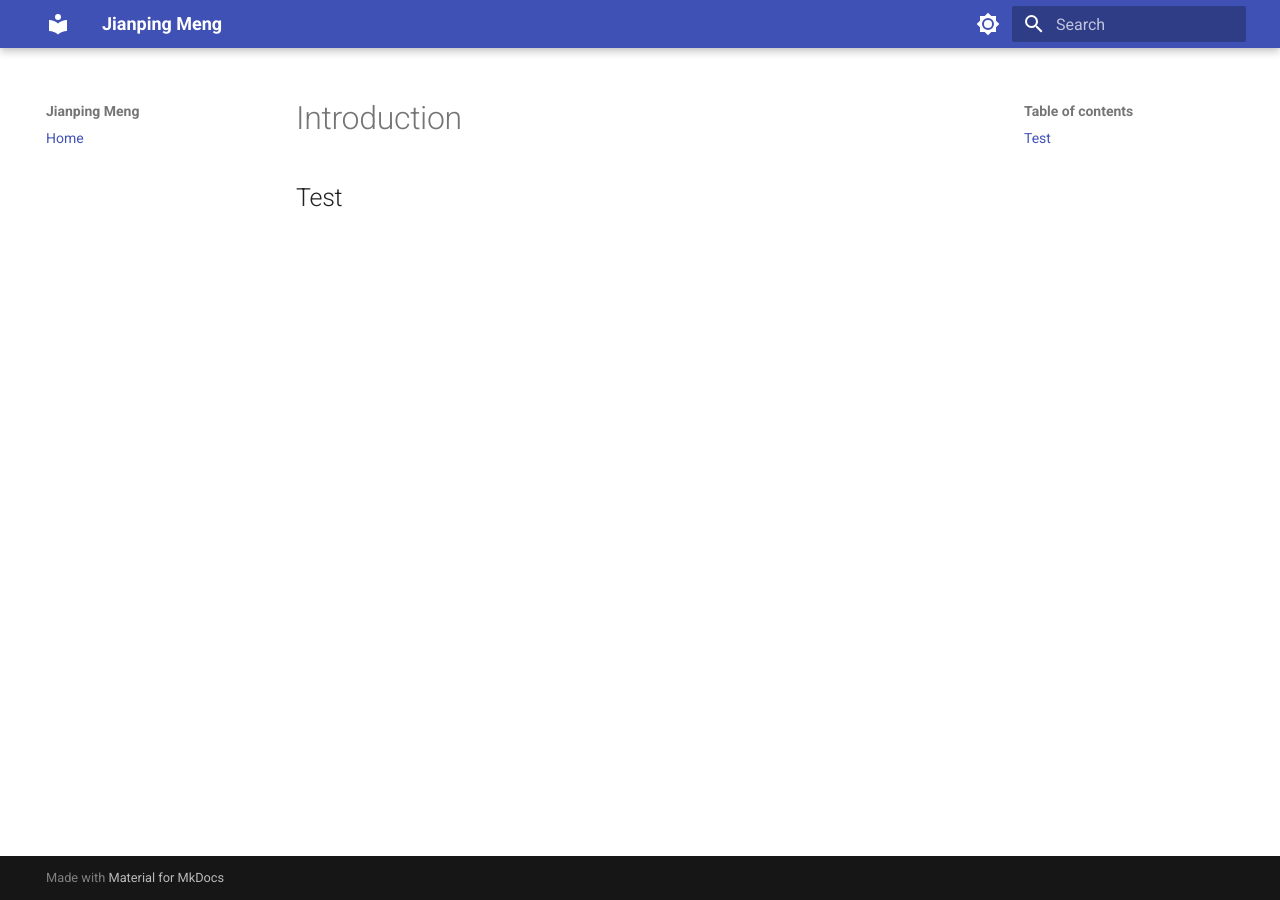
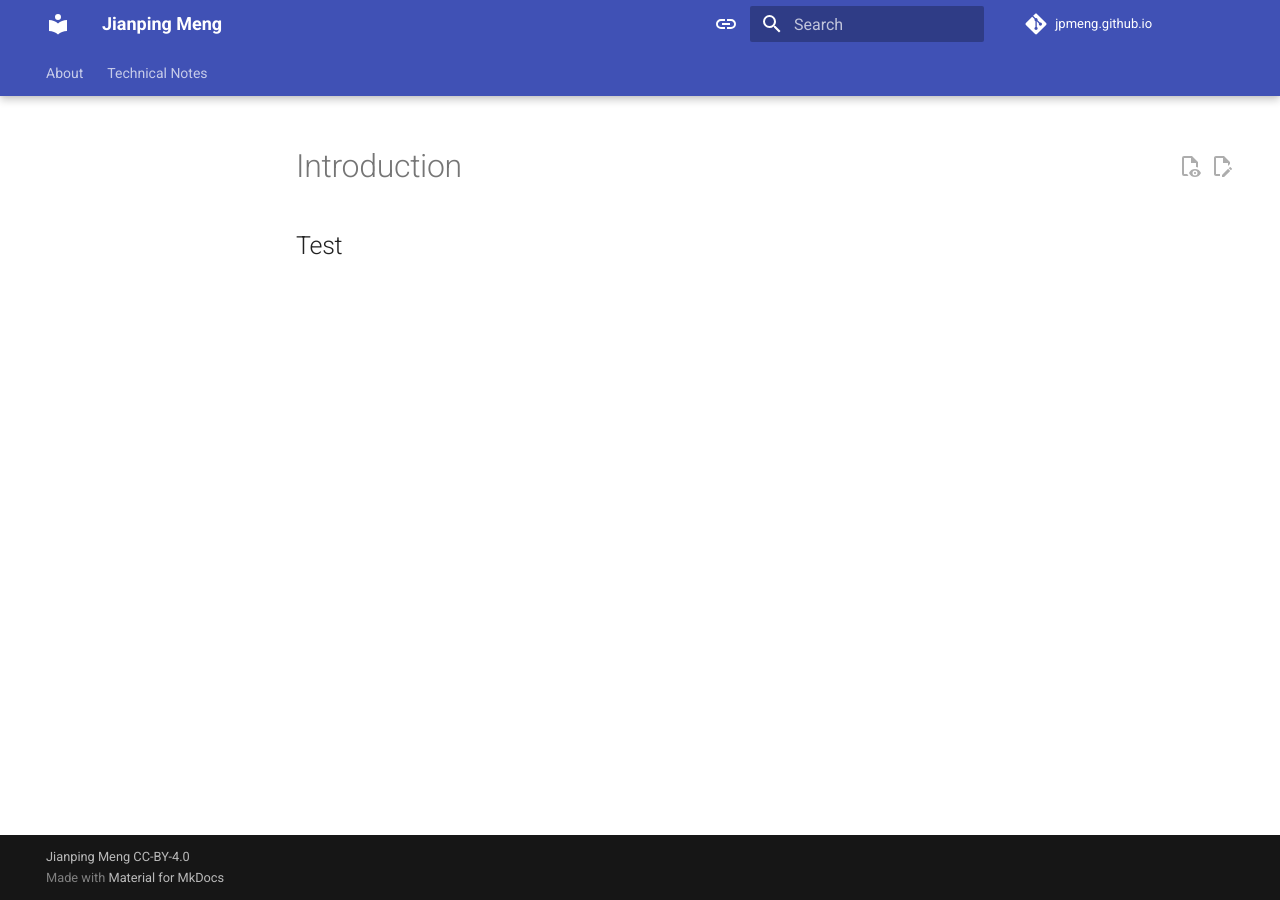
Before and after one commit to jpmeng/jpmeng.github.io, an MkDocs documentation site: the page built from docs/index.md, in a window 1280 px wide. Built offline with MkDocs 1.6.1 and Material for MkDocs 9.7.7, drawn with Linux system fonts in a browser that asks for light colours; comment, search, counter and statistics services are not loaded.

Commit message:
Add the blog plugin and improve a few details

```diff
--- a/mkdocs.yml
+++ b/mkdocs.yml
@@ -1,6 +1,19 @@
 site_name: Jianping Meng
+site_description: Jianping Meng's Personal Website
+site_author: Jianping Meng
+site_url: https://jpmeng.github.io
+# repo settings for "Edit on GitHub" link
+repo_name: jpmeng.github.io
+repo_url: https://github.com/jpmeng/jpmeng.github.io.git
+
+
+# Copyright
+copyright: Jianping Meng <a href='https://creativecommons.org/licenses/by/4.0/' target='_blank'>CC-BY-4.0</a>
+
+
 theme:
   name: material
+  language: en
   highlightjs: true
   hljs_languages:
     - yaml
@@ -10,27 +23,59 @@ theme:
     - Fortran
     - Bash
   features:
-    - content.code.copy
-    - content.action.edit
+    - navigation.tabs  #  Enable horizontal tabs
+    - navigation.tabs.sticky  # Make the horizontal tabs sticky
+    - navigation.indexes # blog need
+    - navigation.instant  # https://squidfunk.github.io/mkdocs-material/setup/setting-up-navigation/#instant-loading
+    - navigation.sections  # Automatic section navigation
+    - navigation.top  # Back to top button
+    - navigation.prune
+    - toc.integrate  # Integrate the table of contents in the sidebar
+    - search.suggest  # Enable search suggestions
+    - content.code.copy # Enable code copy button
+    - content.action.edit # Enable "Edit this page" link
+    - content.action.view # Enable "View source of this page" link
+    - content.code.annotate
+    - content.tooltips # see https://squidfunk.github.io/mkdocs-material/reference/tooltips/?h=tooltip
+    # - header.autohide
+    # - navigation.expand
+    - navigation.footer
+    - navigation.tracking
+    - search.highlight
+    - search.share
+    - toc.follow
+
 
   # This enables choice of light/dark mode
   palette:
-    # Palette toggle for light mode
+    - media: "(prefers-color-scheme)"
+      toggle:
+        icon: material/link
+        name: Switch to light mode
     - media: "(prefers-color-scheme: light)"
       scheme: default
+      primary: indigo
+      accent: indigo
       toggle:
-        icon: material/brightness-7
+        icon: material/toggle-switch
         name: Switch to dark mode
-
-    # Palette toggle for dark mode
     - media: "(prefers-color-scheme: dark)"
       scheme: slate
+      primary: black
+      accent: indigo
       toggle:
-        icon: material/brightness-4
-        name: Switch to light mode
+        icon: material/toggle-switch-off
+        name: Switch to system preference
+  font:
+    text: Roboto
+    code: Roboto Mono
+  #logo: images/logo.png
+
 
 
 markdown_extensions:
+  - toc:
+      permalink: true # This adds a link icon next to each header
   - pymdownx.arithmatex:
       generic: true
   - pymdownx.highlight:
@@ -45,10 +90,26 @@ markdown_extensions:
   - def_list
   - pymdownx.tasklist:
       custom_checkbox: true
+  - admonition
+  - footnotes # see https://squidfunk.github.io/mkdocs-material/reference/footnotes/?h=footnotes#fn:1
 plugins:
-  # This needs mkdocs-pdf
-  - mkdocs-pdf
+  - mkdocs-pdf  # This needs mkdocs-pdf
+  #- typeset # must be insider version
+  - minify: # This needs mkdocs-minify-plugin
+      minify_html: true
+
   - search
+  - blog:
+      pagination_per_page: 5   # https://squidfunk.github.io/mkdocs-material/plugins/blog/?h=pagination+per+page#config.pagination_per_page
+      blog_toc: true           #
+      post_excerpt: required   # https://squidfunk.github.io/mkdocs-material/plugins/blog/?h=pagination+per+page#config.post_excerpt
+
+  # The following plugin enables the sidebar toggle button
+  #  - toggle-sidebar: # This needs mkdocs-toggle-sidebar-plugin
+  #     toggle_button: navigation
+  #     show_navigation_by_default: true
+  #     show_toc_by_default: true
+
   # This needs mkdocs-git-revision-date-localized-plugin
   - git-revision-date-localized:
       enable_creation_date: true
@@ -59,5 +120,8 @@ extra_javascript:
   - https://polyfill.io/v3/polyfill.min.js?features=es6
   - https://cdn.jsdelivr.net/npm/mathjax@3/es5/tex-mml-chtml.js
 
+# Navigation structure
 nav:
-  - Home: index.md
+  - About : aboutme.md
+  - Technical Notes:
+    - blog/index.md
```
Also changed, not shown: docs/aboutme.md (added, +7 -0 lines), docs/blog/index.md (added, +1 -0 lines), 1 other file.
